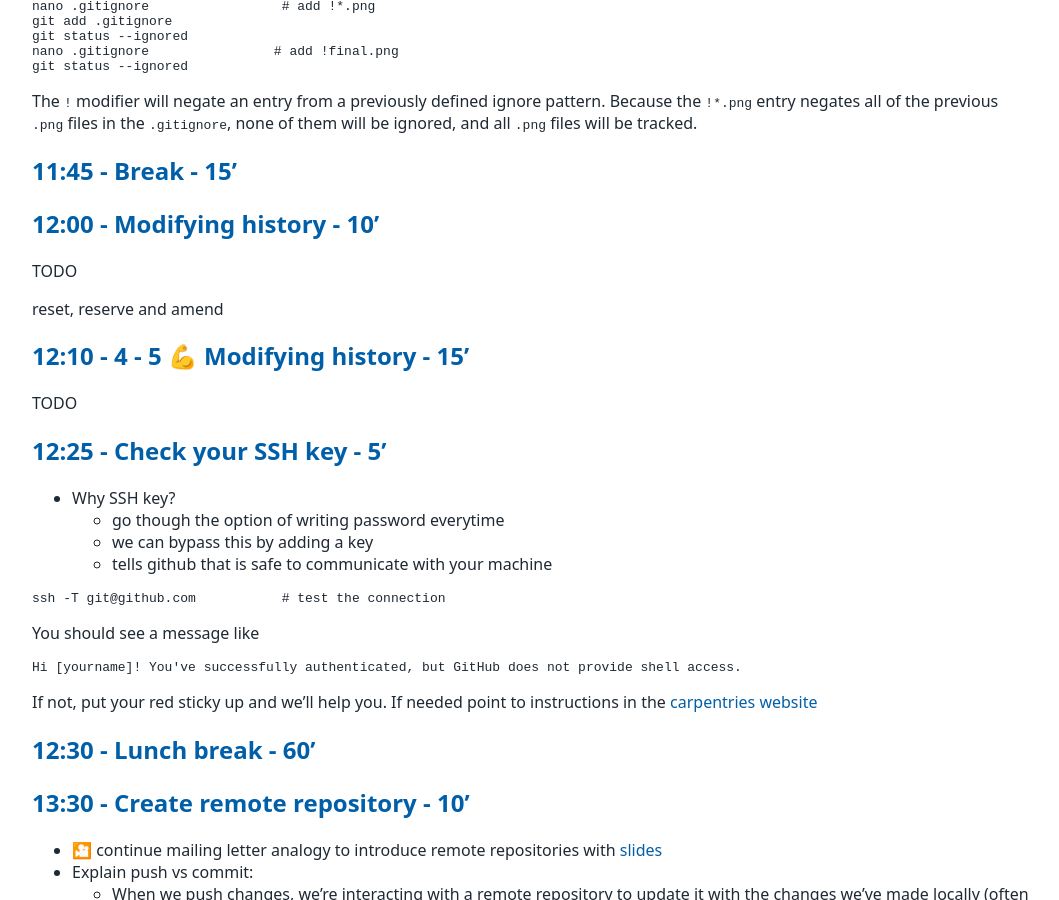
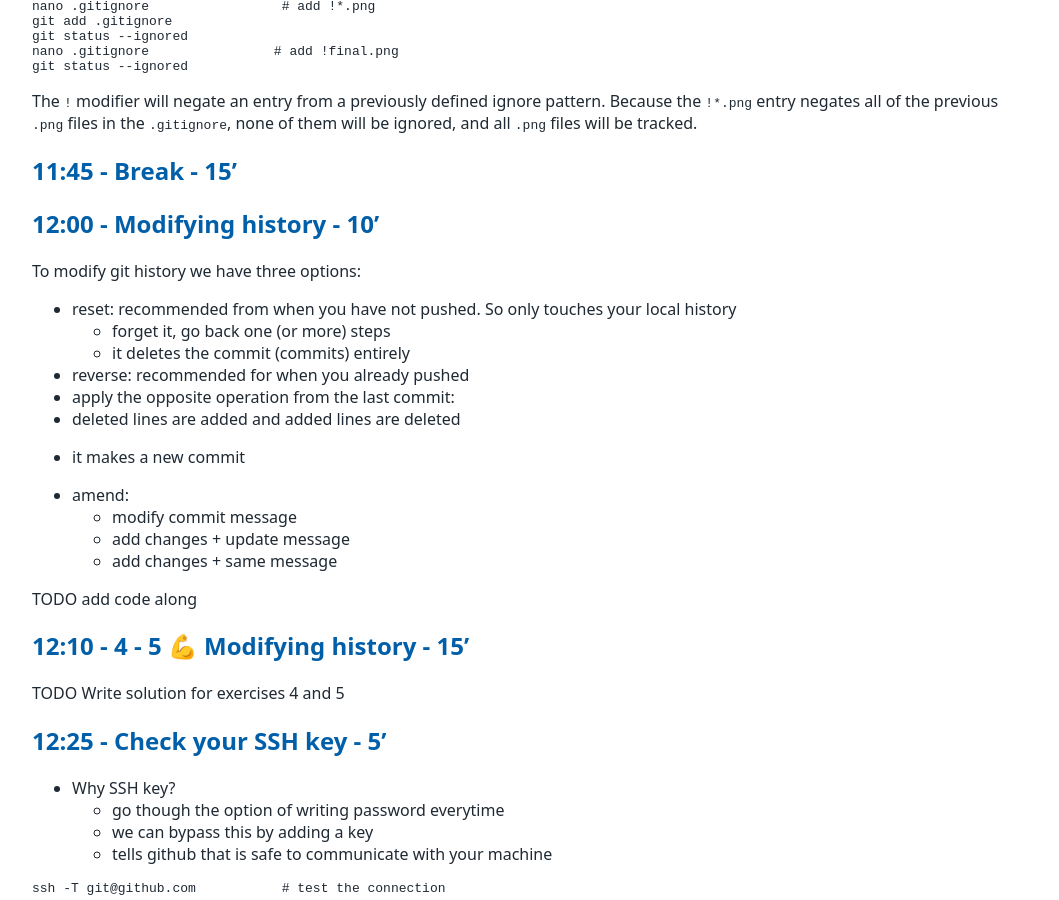
Before and after one commit to tu-delft-library/introduction_to_version_control_with_git, a Jekyll site: the page built from materials_for_trainers/lesson_plan.md, in a window 1280 px wide and 900 px high, scrolled down 7393 px. Shown: the whole window, without its empty margins (108-1167 px from the left). Built offline with Jekyll 4.4.1, drawn with Linux system fonts in a browser that asks for light colours; our own code applies the rules of GitHub Pages for plain Markdown files.

Commit message:
Update modifying history

```diff
--- a/materials_for_trainers/lesson_plan.md
+++ b/materials_for_trainers/lesson_plan.md
@@ -412,13 +412,25 @@ The `!` modifier will negate an entry from a previously defined ignore pattern.
 ## 11:45 - Break - 15'
 
 ## 12:00 - Modifying history - 10'
-TODO
+To modify git history we have three options:
+- reset: recommended from when you have not pushed. So only touches your local history
+    - forget it, go back one (or more) steps
+    - it deletes the commit (commits) entirely
+- reverse: recommended for when you already pushed
+ - apply the opposite operation from the last commit:
+  - deleted lines are added and added lines are deleted
+  - it makes a new commit
 
-reset, reserve and amend
+- amend:
+    - modify commit message
+    - add changes + update message
+    - add changes + same message
+
+TODO add code along
 
 ## 12:10 - 4 - 5 💪 Modifying history - 15'
 
-TODO
+TODO Write solution for exercises 4 and 5
 
 ## 12:25 - Check your SSH key - 5'
 - Why SSH key?
```
Also changed, not shown: material_for_participants/exercises.md (+1 -0 lines).
